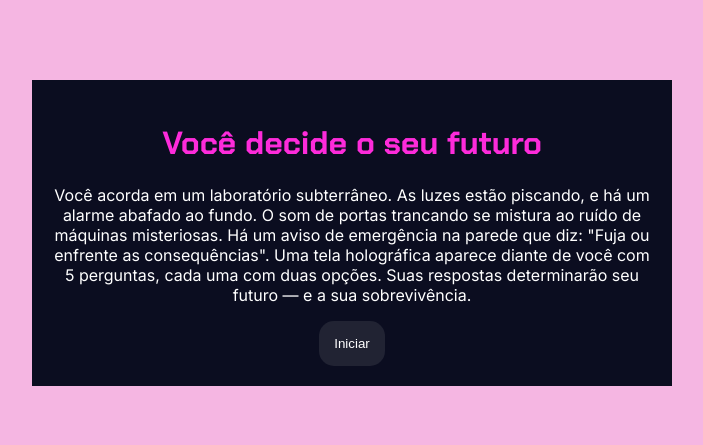
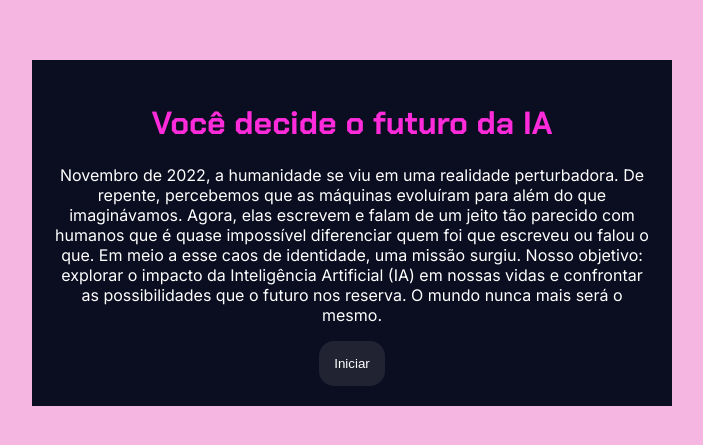
Before and after one commit to Nogueira2208/Quizz, a plain HTML site: page index.html in a window 1280 px wide. Shown: the part 175-620 px from the top of the page, without its empty margins (288-991 px from the left). Drawn offline with Linux system fonts and the light colour scheme.

Commit message:
Update index.html

```diff
--- a/index.html
+++ b/index.html
@@ -5,16 +5,21 @@
     <meta charset="UTF-8">
     <meta name="viewport" content="width=device-width, initial-scale=1.0">
     <link rel="stylesheet" href="style.css">
-    <title> Escape Room </title>
+    <title>Você decide o futuro da IA</title>
 </head>
 
 <body>
     <div class="caixa-principal">
-        <h1>Você decide o seu futuro</h1>
+        <h1>Você decide o futuro da IA</h1>
         <div class="tela-inicial">
-            <p>Você acorda em um laboratório subterrâneo. As luzes estão piscando, e há um alarme abafado ao fundo. O som de portas trancando se mistura ao ruído de máquinas misteriosas. Há um aviso de emergência na parede que diz: "Fuja ou enfrente as consequências". Uma tela holográfica aparece diante de você com 5 perguntas, cada uma com duas opções. Suas respostas determinarão seu futuro — e a sua sobrevivência.
-
-
+            <p>Novembro de 2022, a humanidade se viu em uma realidade perturbadora.
+                De repente, percebemos que as máquinas evoluíram para além do que imaginávamos.
+                Agora, elas escrevem e falam de um jeito tão parecido com humanos que é quase impossível diferenciar
+                quem foi que escreveu ou falou o que.
+                Em meio a esse caos de identidade, uma missão surgiu.
+                Nosso objetivo: explorar o impacto da Inteligência Artificial (IA) em nossas vidas e confrontar as
+                possibilidades que o futuro nos reserva.
+                O mundo nunca mais será o mesmo.
             </p>
             <button class="iniciar-btn">Iniciar</button>
         </div>
```
